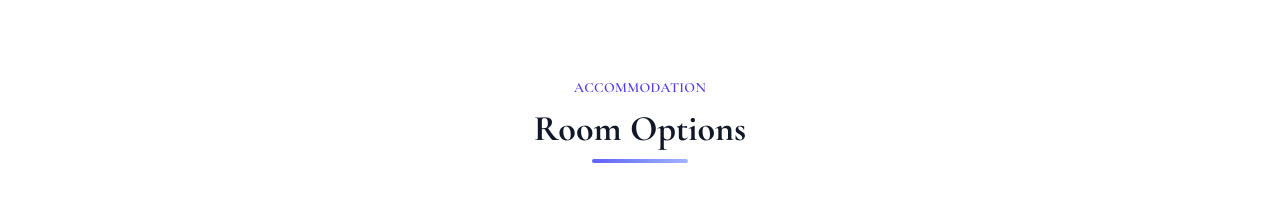
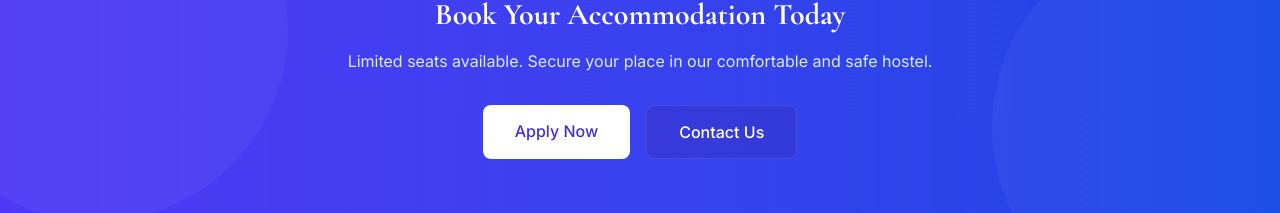
Before and after one commit to ZEDDLABZ-DEV/deg, a Next.js app in the folder website/: page /institutions/hostel in a window 1280 px wide. Shown: the part 2426-2639 px from the top of the page. Built offline with nearby package versions, Linux system fonts and the light colour scheme; a web font is replaced by a local one.

Commit message:
refactor: update Hostel page with new image source and remove accommodation options section for improved layout and focus

```diff
--- a/website/app/institutions/hostel/page.tsx
+++ b/website/app/institutions/hostel/page.tsx
@@ -209,7 +209,7 @@ export default function HostelPage() {
             >
               <div className="rounded-2xl overflow-hidden shadow-xl">
                 <Image
-                  src="/images/more_images/83afd1_50d7361c1d02434fb259474c5916bb45~mv2.jpeg"
+                  src="/images/girls-hostel/1.jpg"
                   alt="Kaptan Girls Hostel"
                   width={600}
                   height={400}
@@ -295,64 +295,6 @@ export default function HostelPage() {
                   </div>
                   <h4 className="text-xl font-semibold text-gray-900 mb-2">{amenity.title}</h4>
                   <p className="text-gray-600">{amenity.description}</p>
-                </div>
-              </motion.div>
-            ))}
-          </div>
-        </div>
-      </section>
-
-      {/* Accommodation Options */}
-      <section className="py-24 bg-white">
-        <div className="max-w-7xl mx-auto px-4 sm:px-6 lg:px-8">
-          <div className="text-center mb-16">
-            <motion.div
-              initial={{ opacity: 0, y: 20 }}
-              whileInView={{ opacity: 1, y: 0 }}
-              viewport={{ once: true }}
-              transition={{ duration: 0.5 }}
-            >
-              <h2 className="text-sm font-semibold text-indigo-600 tracking-wide uppercase mb-2">Accommodation</h2>
-              <h3 className="text-3xl md:text-4xl font-bold text-gray-900 leading-tight">Room Options</h3>
-              <div className="mt-2 mx-auto w-24 h-1 bg-gradient-to-r from-indigo-500 to-indigo-300 rounded-full"></div>
-            </motion.div>
-          </div>
-
-          <div className="grid grid-cols-1 md:grid-cols-3 gap-8">
-            {roomOptions.map((option, index) => (
-              <motion.div
-                key={option.type}
-                initial={{ opacity: 0, y: 20 }}
-                whileInView={{ opacity: 1, y: 0 }}
-                viewport={{ once: true }}
-                transition={{ duration: 0.5, delay: index * 0.1 }}
-                className="bg-white rounded-xl overflow-hidden shadow-lg hover:shadow-xl transition-shadow duration-300"
-              >
-                <div className="h-48 overflow-hidden">
-                  <Image
-                    src={option.image}
-                    alt={option.type}
-                    width={400}
-                    height={300}
-                    className="w-full h-full object-cover transform hover:scale-105 transition-transform duration-500"
-                  />
-                </div>
-                <div className="p-6">
-                  <div className="flex justify-between items-center mb-4">
-                    <h4 className="text-xl font-semibold text-gray-900">{option.type}</h4>
-                    <span className="bg-indigo-100 text-indigo-800 px-2 py-1 rounded text-sm font-medium">
-                      {option.capacity}
-                    </span>
-                  </div>
-                  <p className="text-gray-600 mb-4">{option.description}</p>
-                  <div className="flex flex-wrap gap-2 mb-4">
-                    {option.features.map(feature => (
-                      <span key={feature} className="flex items-center text-sm text-gray-600">
-                        <span className="w-1.5 h-1.5 bg-indigo-500 rounded-full mr-2"></span>
-                        {feature}
-                      </span>
-                    ))}
-                  </div>
                 </div>
               </motion.div>
             ))}
```
Also changed, not shown: website/public/images/girls-hostel/1.jpg (added).
